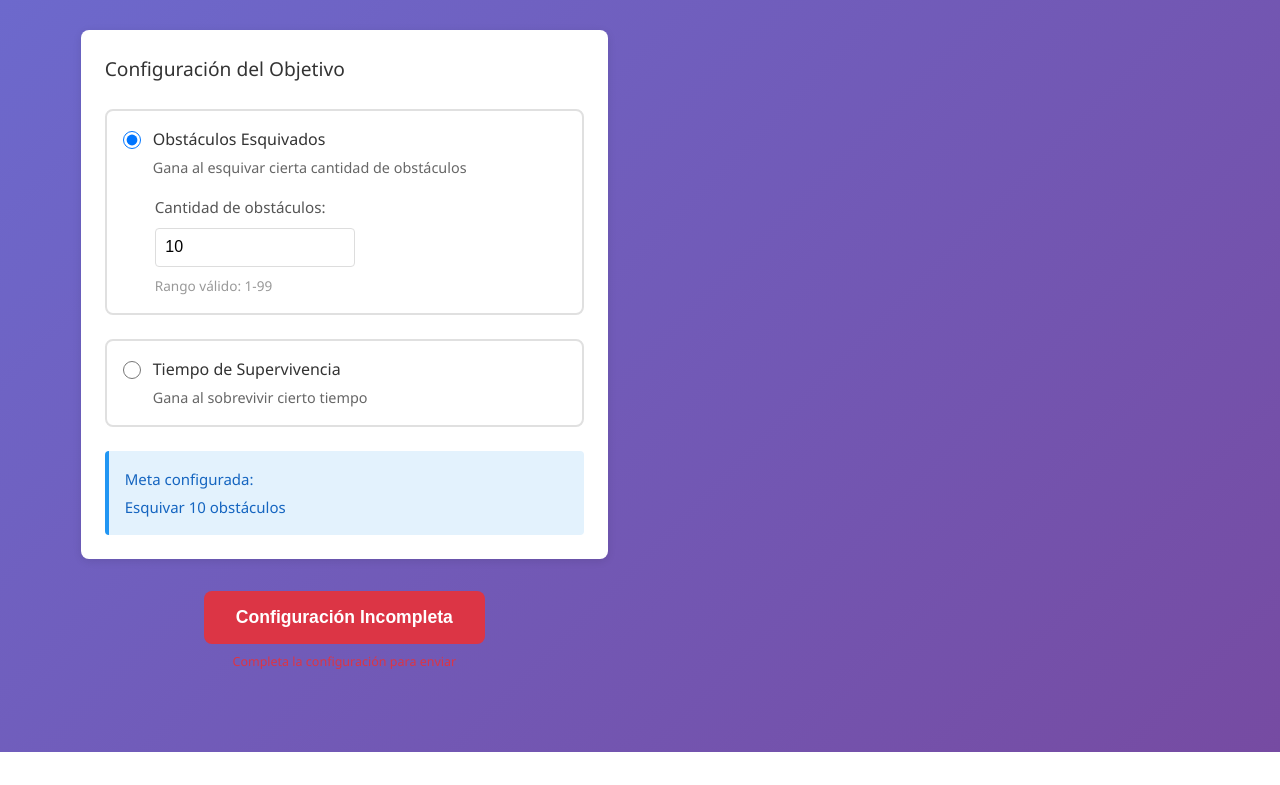
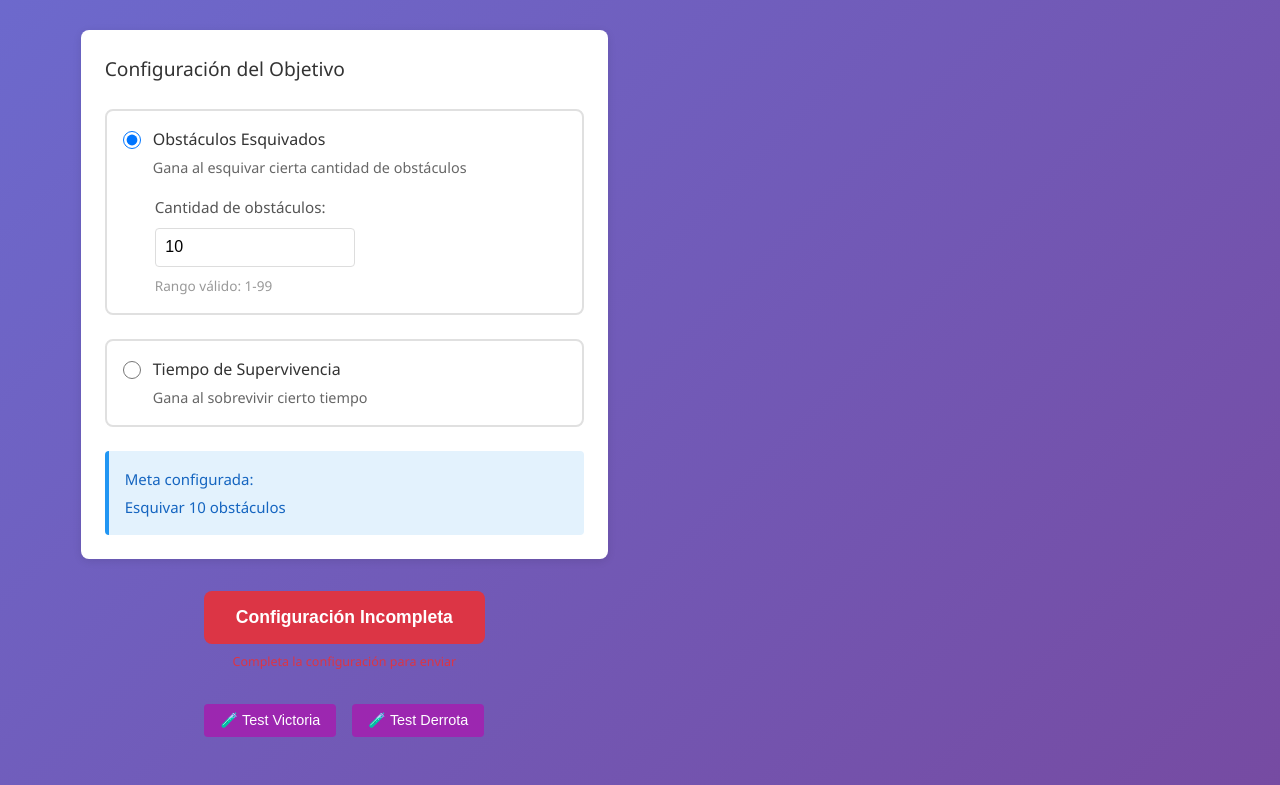
Before and after one commit to jorsasoldo/IS_Proyecto_Videojuego_Runner, a Vue app in the folder IS_PROYECTO_VIDEOJUEGO/frontend/: page / in a window 1280 px wide. Shown: the part 1425-2210 px from the top of the page. Before the commit the page ends 2177 px from the top, so only its background shows below. Built offline with nearby package versions, Linux system fonts and the light colour scheme; no server answers.

Commit message:
feat: Telemetría añadida a GameConfig.vue
Se importó TelemetryDisplay.vue y se agregó este
en components, data() y el template de LoadingSpinner,
también se añadieron métodos referentes a sí.

```diff
--- a/IS_PROYECTO_VIDEOJUEGO/frontend/src/components/GameConfig.vue
+++ b/IS_PROYECTO_VIDEOJUEGO/frontend/src/components/GameConfig.vue
@@ -62,6 +62,14 @@
       </div>
     </div>
 
+    <!-- Telemetry Display -->
+    <TelemetryDisplay
+      :show="showTelemetry"
+      :telemetry="telemetryData"
+      @close="closeTelemetry"
+      @play-again="handlePlayAgain"
+    />
+
     <!-- Loading overlay -->
     <LoadingSpinner
       :show="isSending"
@@ -69,6 +77,16 @@
       :steps="loadingSteps"
       :current-step="currentLoadingStep"
     />
+
+    <!-- Botones de prueba temporal -->
+    <div style="text-align: center; margin-top: 1rem;">
+      <button @click="testTelemetry('victory')" class="btn-test">
+        🧪 Test Victoria
+      </button>
+      <button @click="testTelemetry('defeat')" class="btn-test">
+        🧪 Test Derrota
+      </button>
+    </div>
   </div>
 </template>
 
@@ -76,6 +94,7 @@
 import SpriteEditor from './SpriteEditor.vue'
 import GoalConfig from './GoalConfig.vue'
 import LoadingSpinner from './LoadingSpinner.vue'
+import TelemetryDisplay from './TelemetryDisplay.vue'
 import { validateSpriteDifference, isSpriteEmpty } from '../utils/spriteValidation.js'
 
 export default {
@@ -83,7 +102,8 @@ export default {
   components: {
     SpriteEditor,
     GoalConfig,
-    LoadingSpinner
+    LoadingSpinner,
+    TelemetryDisplay
   },
   data() {
     return {
@@ -106,7 +126,15 @@ export default {
         'Esperando confirmación'
       ],
       currentLoadingStep: 0,
-      watchdogActive: false
+      watchdogActive: false,
+      showTelemetry: false,
+      telemetryData: {
+        obstaclesAvoided: 0,
+        survivalTime: 0,
+        result: 'victory',
+        goalType: null,
+        goalValue: 0
+      }
     }
   },
   computed: {
@@ -318,6 +346,36 @@ export default {
           this.responseMessage = ''
         }, 8000)
       }
+    },
+
+    showTelemetryResults(data) {
+      this.telemetryData = {
+        obstaclesAvoided: data.obstacles_avoided || 0,
+        survivalTime: data.survival_time || 0,
+        result: data.result || 'defeat',
+        goalType: this.config.goalType,
+        goalValue: this.config.goalValue
+      }
+      this.showTelemetry = true
+    },
+
+    closeTelemetry() {
+      this.showTelemetry = false
+    },
+
+    handlePlayAgain() {
+      this.showTelemetry = false
+      this.showMessage('Reinicia el juego en el dispositivo para jugar de nuevo', 'info')
+    },
+
+    // Método temporal para probar el modal
+    testTelemetry(result = 'victory') {
+      const mockData = {
+        obstacles_avoided: Math.floor(Math.random() * 20) + 5,
+        survival_time: Math.floor(Math.random() * 120) + 30,
+        result: result
+      }
+      this.showTelemetryResults(mockData)
     }
   }
 }
@@ -538,4 +596,19 @@ h1 {
   0%, 100% { opacity: 1; }
   50% { opacity: 0.5; }
 }
+
+.btn-test {
+  padding: 0.5rem 1rem;
+  margin: 0 0.5rem;
+  background: #9c27b0;
+  color: white;
+  border: none;
+  border-radius: 4px;
+  cursor: pointer;
+  font-size: 0.9rem;
+}
+
+.btn-test:hover {
+  background: #7b1fa2;
+}
 </style>
```
Lines whose indentation alone changed are shown as unchanged.
